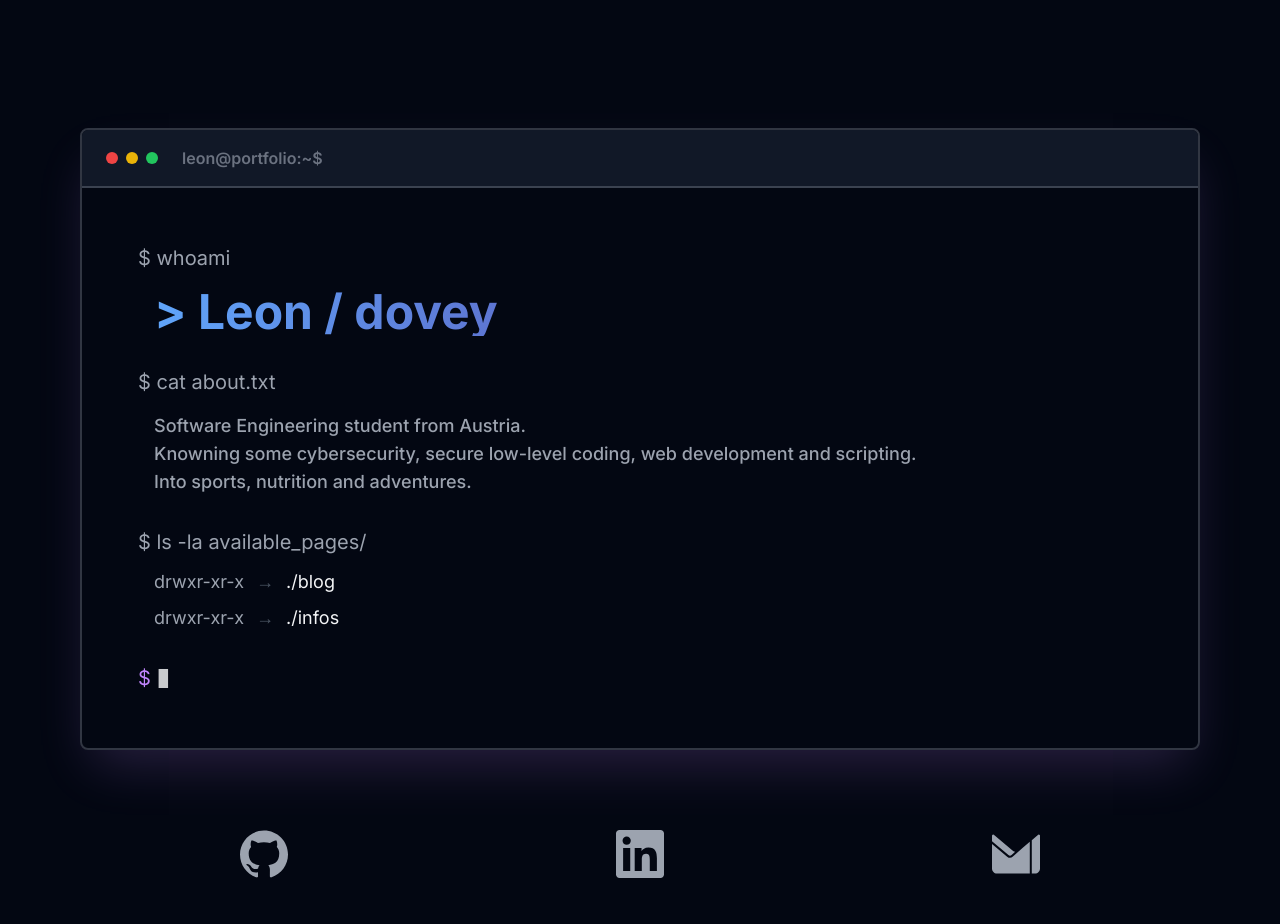
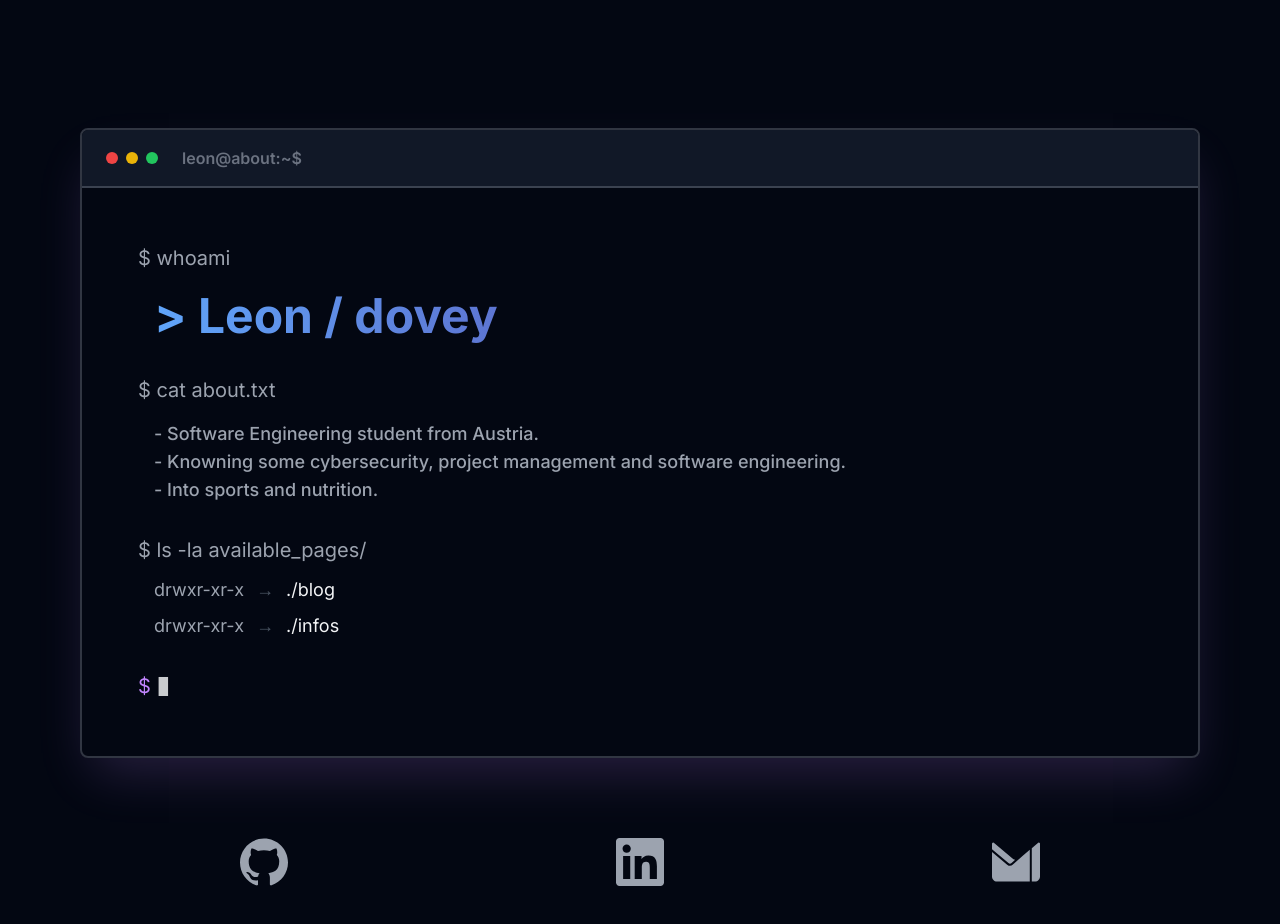
Before and after one commit to doveyQ/l3am, a Next.js app: page / in a window 1280 px wide. Shown: the top 924 px of the page. Built offline with nearby package versions, Linux system fonts and the light colour scheme.

Commit message:
Fixed the cut off y

```diff
--- a/app/page.tsx
+++ b/app/page.tsx
@@ -25,7 +25,7 @@
             <div className="w-3 h-3 rounded-full bg-red-500" />
             <div className="w-3 h-3 rounded-full bg-yellow-500" />
             <div className="w-3 h-3 rounded-full bg-green-500" />
-            <span className="ml-4 text-base font-semibold text-gray-500 ">leon@portfolio:~$</span>
+            <span className="ml-4 text-base font-semibold text-gray-500 ">leon@about:~$</span>
           </div>
 
           {/* Terminal Content */}
@@ -44,7 +44,7 @@
                   transition={{ delay: 0.8 }}
                   className="pl-4 space-y-2"
                 >
-                  <p className="text-xl md:text-5xl font-bold mb-4 bg-gradient-to-r from-blue-400 to-purple-900 bg-clip-text text-transparent">
+                  <p className="text-xl md:text-5xl py-1 font-bold mb-4 bg-gradient-to-r from-blue-400 to-purple-900 bg-clip-text text-transparent">
                     &gt; Leon / dovey
                   </p>
                 </motion.div>
@@ -65,9 +65,9 @@
                   className="pl-4 text-gray-400 max-w-4xl"
                 >
                   <p className="mb-4 text-base md:text-lg font-medium">
-                    Software Engineering student from Austria. <br />
-                    Knowning some cybersecurity, secure low-level coding, web development and scripting. <br />
-                    Into sports, nutrition and adventures.
+                    - Software Engineering student from Austria. <br />
+                    - Knowning some cybersecurity, project management and software engineering. <br />
+                    - Into sports and nutrition.
                   </p>
                 </motion.div>
               </motion.div>
```
